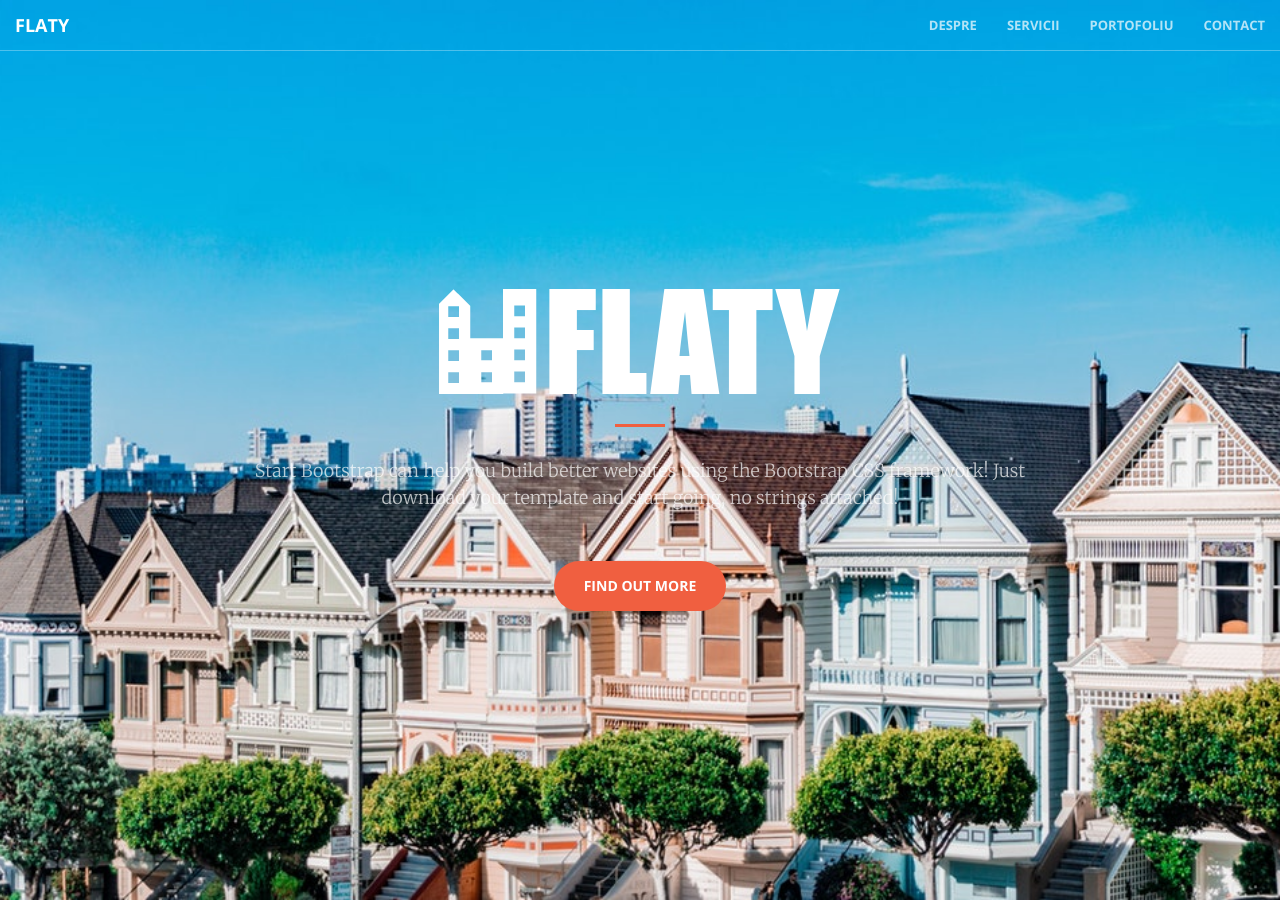
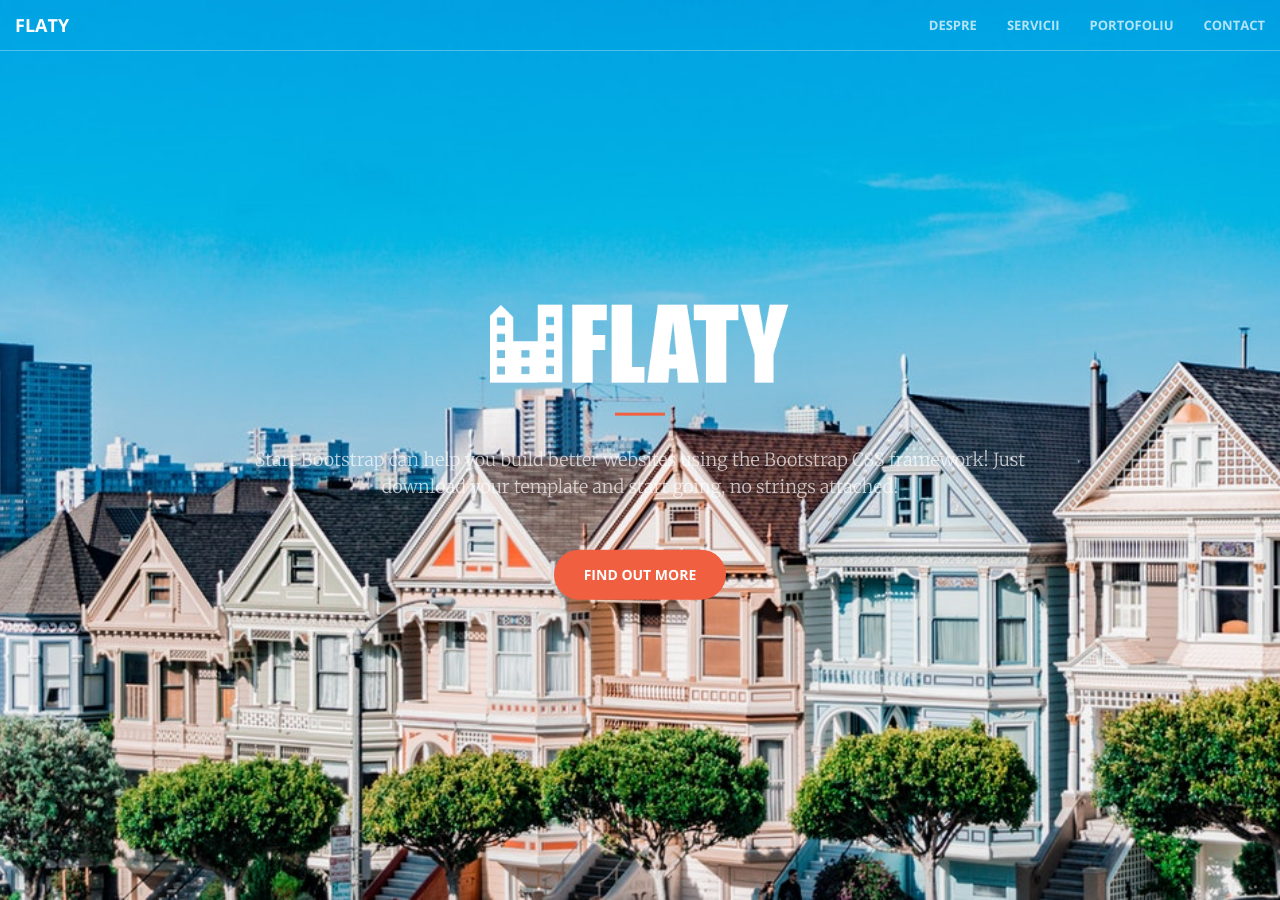
Before and after one commit to rptoma/Flaty-landing-page-2, a Jekyll site: the page built from index.html, in a window 1280 px wide and 900 px high. Built offline with Jekyll 4.4.1, drawn with Linux system fonts in a browser that asks for light colours.

Commit message:
Updated '_includes/header.html' via CloudCannon

```diff
--- a/_includes/header.html
+++ b/_includes/header.html
@@ -1,7 +1,7 @@
 <header>
     <div class="header-content">
         <div class="header-content-inner">
-            <h1><img src="img/logo.png" alt="Flaty"></h1>
+            <h1><img src="img/logo.png" alt="Flaty" style="width: 30%; height:30%;"></h1>
             <hr>
             <p>Start Bootstrap can help you build better websites using the Bootstrap CSS framework! Just download your template and start going, no strings attached!</p>
             <a href="#about" class="btn btn-primary btn-xl page-scroll">Find Out More</a>
```
